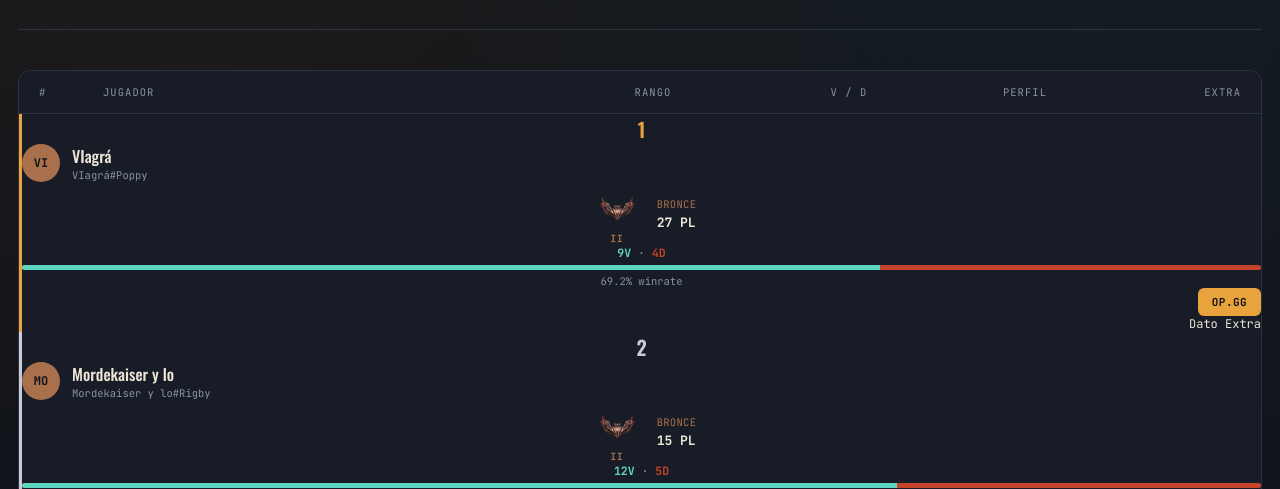
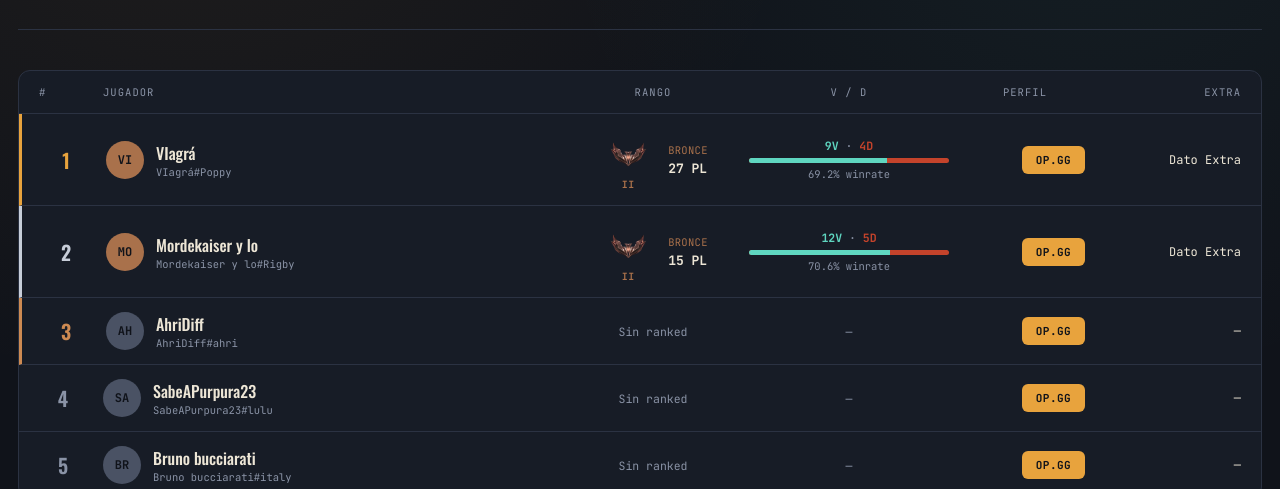
Before and after one commit to GrupitoSanoChallenge/otpchallenge, a website: page public/index.html in a window 1280 px wide. Shown: the part 235-724 px from the top of the page. Drawn offline with nearby package versions, Linux system fonts and the light colour scheme.

Commit message:
Update index.html

```diff
--- a/public/index.html
+++ b/public/index.html
@@ -126,17 +126,14 @@
 .table-head span:nth-child(5){ text-align: center; }
 .table-head span:last-child{ text-align: right; }
 
-}
-
   .row{
   display: grid;
-  grid-template-columns: 48px 1.2fr 140px 200px 120px 120px;
+  grid-template-columns: 48px 1.2fr 160px 200px 120px 140px;
   gap: 16px;
   align-items: center;
-  padding: 12px 20px;
+  padding: 14px 20px;
   border-bottom: 1px solid var(--line);
   position: relative;
-
   }
 
   .row-link{ text-align: center; }
```
